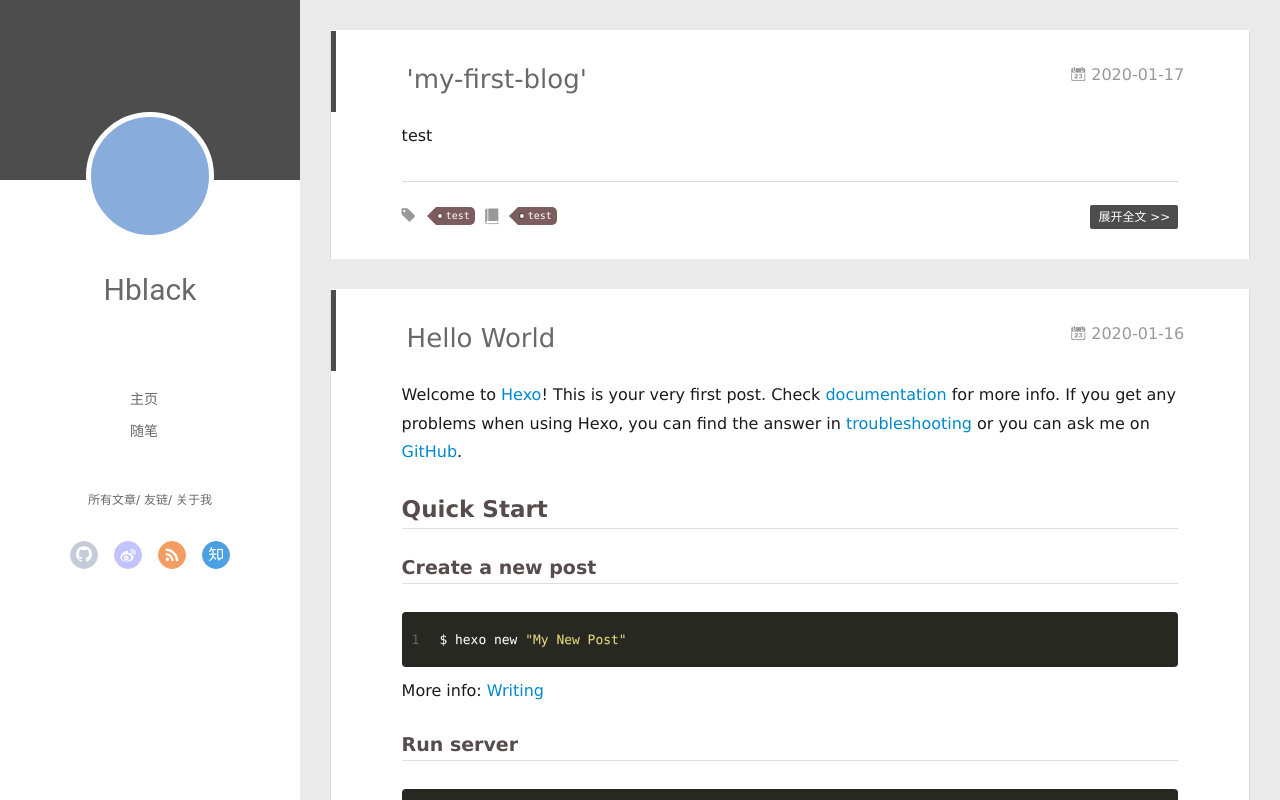
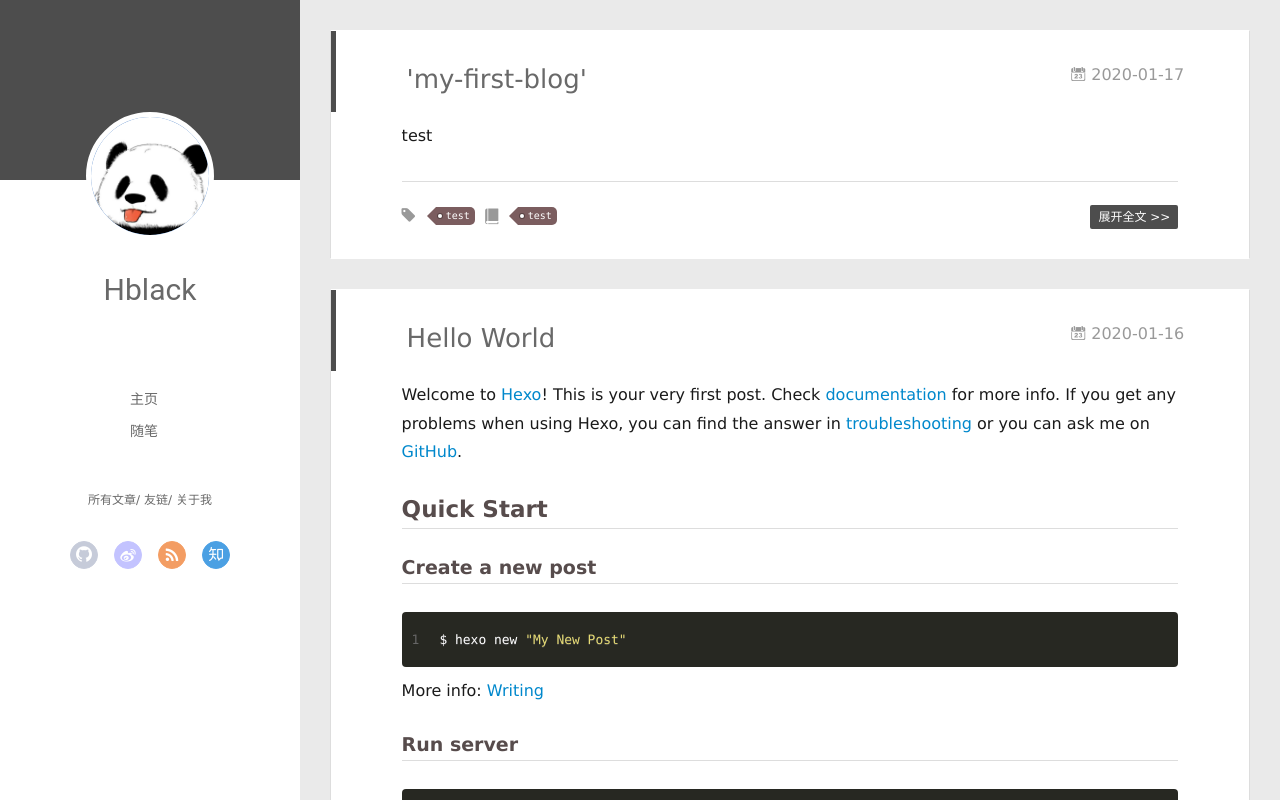
Before and after one commit to Hblack1993/Hblack1993.github.io, a plain HTML site: page index.html in a window 1280 px wide. Drawn offline with Linux system fonts and the light colour scheme.

Commit message:
Site updated: 2020-01-17 15:59:30

```diff
--- a/index.html
+++ b/index.html
@@ -43,7 +43,7 @@
 <div class="intrude-less">
 	<header id="header" class="inner">
 		<a href="/" class="profilepic">
-			<img src="" class="js-avatar">
+			<img src="/img/pic.jpeg" class="js-avatar">
 		</a>
 		<hgroup>
 		  <h1 class="header-author"><a href="/">Hblack</a></h1>
@@ -101,7 +101,7 @@
 	<div class="intrude-less">
 		<header id="header" class="inner">
 			<div class="profilepic">
-				<img src="" class="js-avatar">
+				<img src="/img/pic.jpeg" class="js-avatar">
 			</div>
 			<hgroup>
 			  <h1 class="header-author js-header-author">Hblack</h1>
```
Also changed, not shown: img/pic.jpeg (added).
